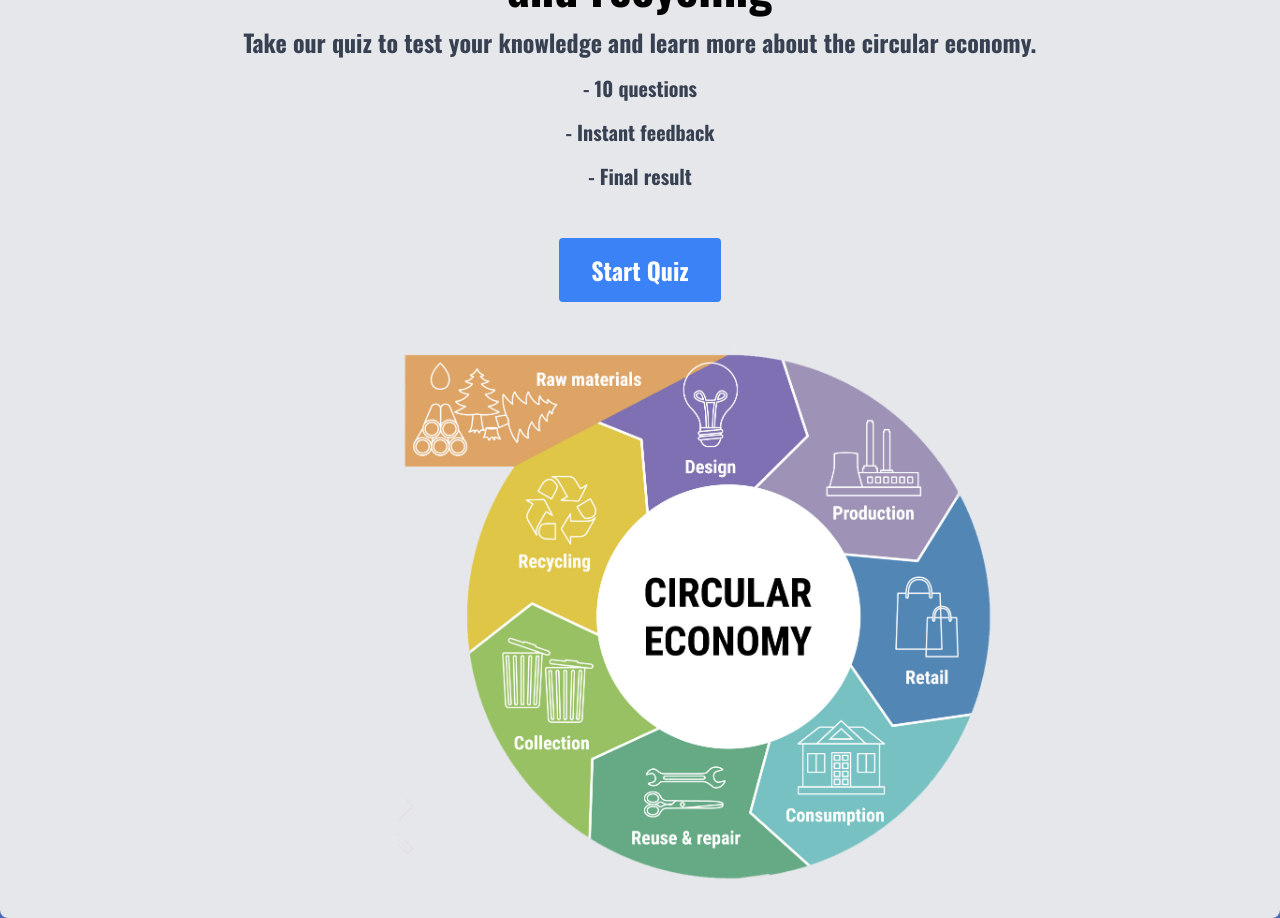
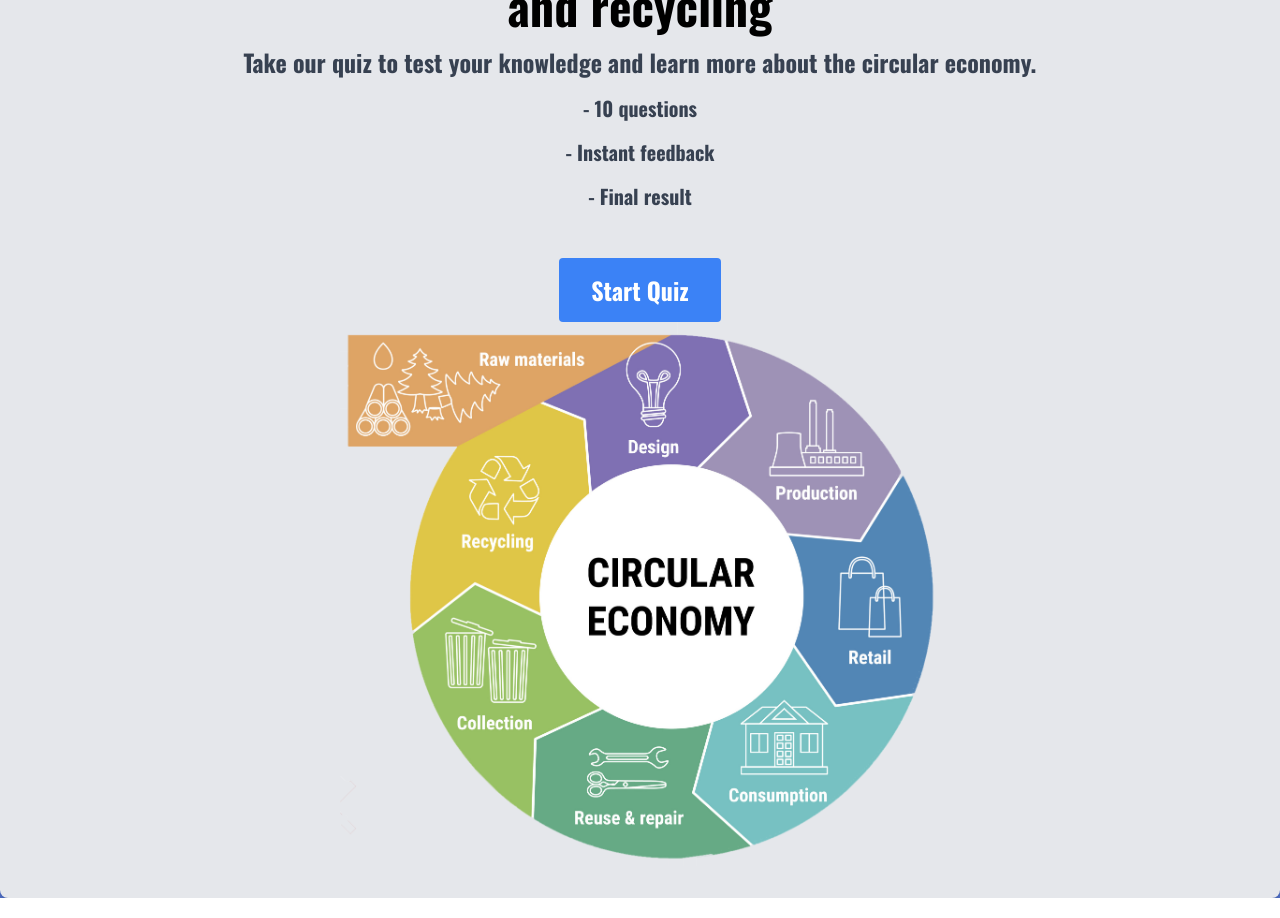
Before and after one commit to gabrielvaloriani/Quiz-webapp, a React (Create React App) app: page / in a window 1280 px wide. Built offline with nearby package versions, Linux system fonts and the light colour scheme.

Commit message:
Chnaged home page margin.

```diff
--- a/src/components/Home/Home.css
+++ b/src/components/Home/Home.css
@@ -1,7 +1,6 @@
 .image {
   width: 600px;
-  margin-top: 40px;
-  margin-left: 30%;
+  margin: auto;
 }
 
 @media (max-width: 600px) {
```
